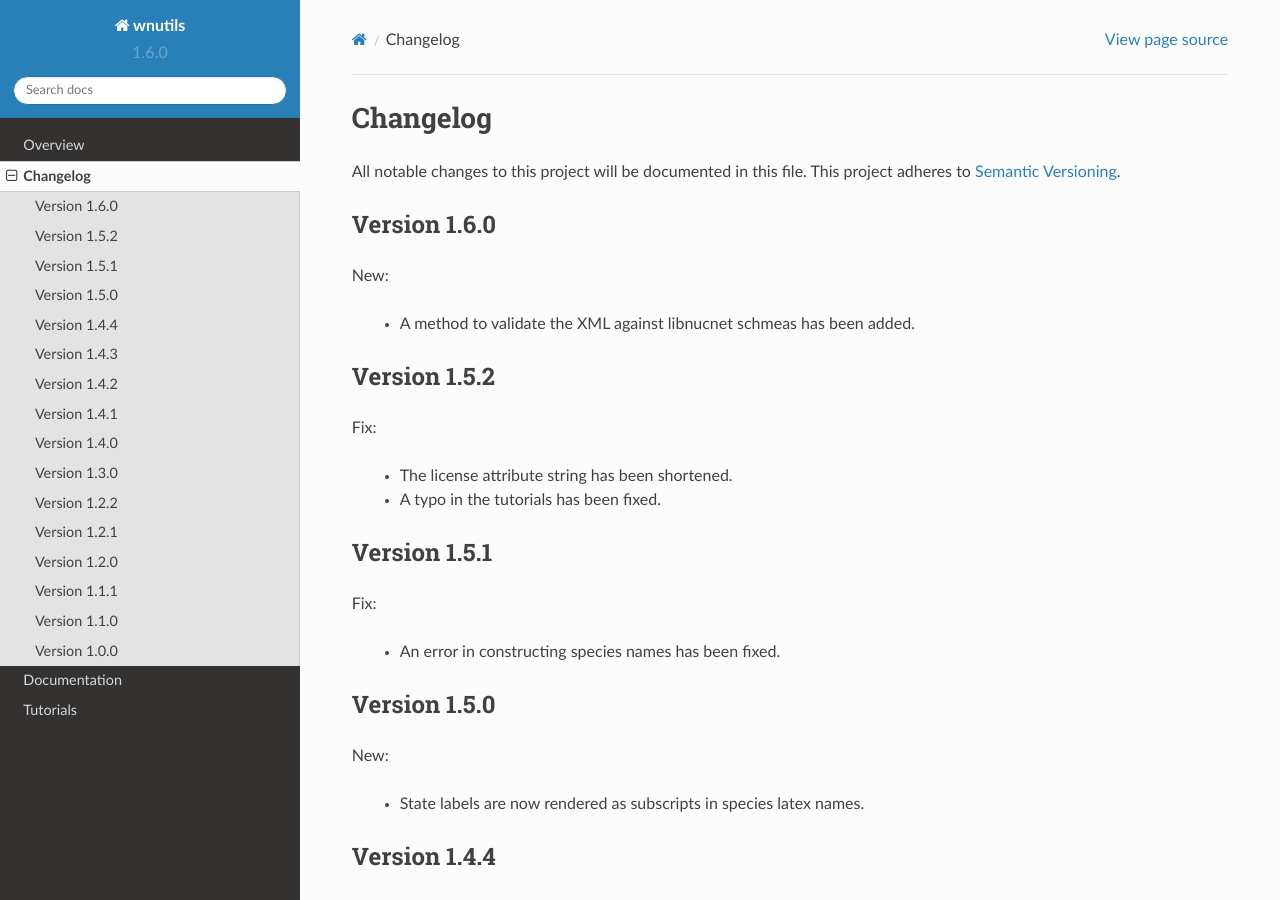
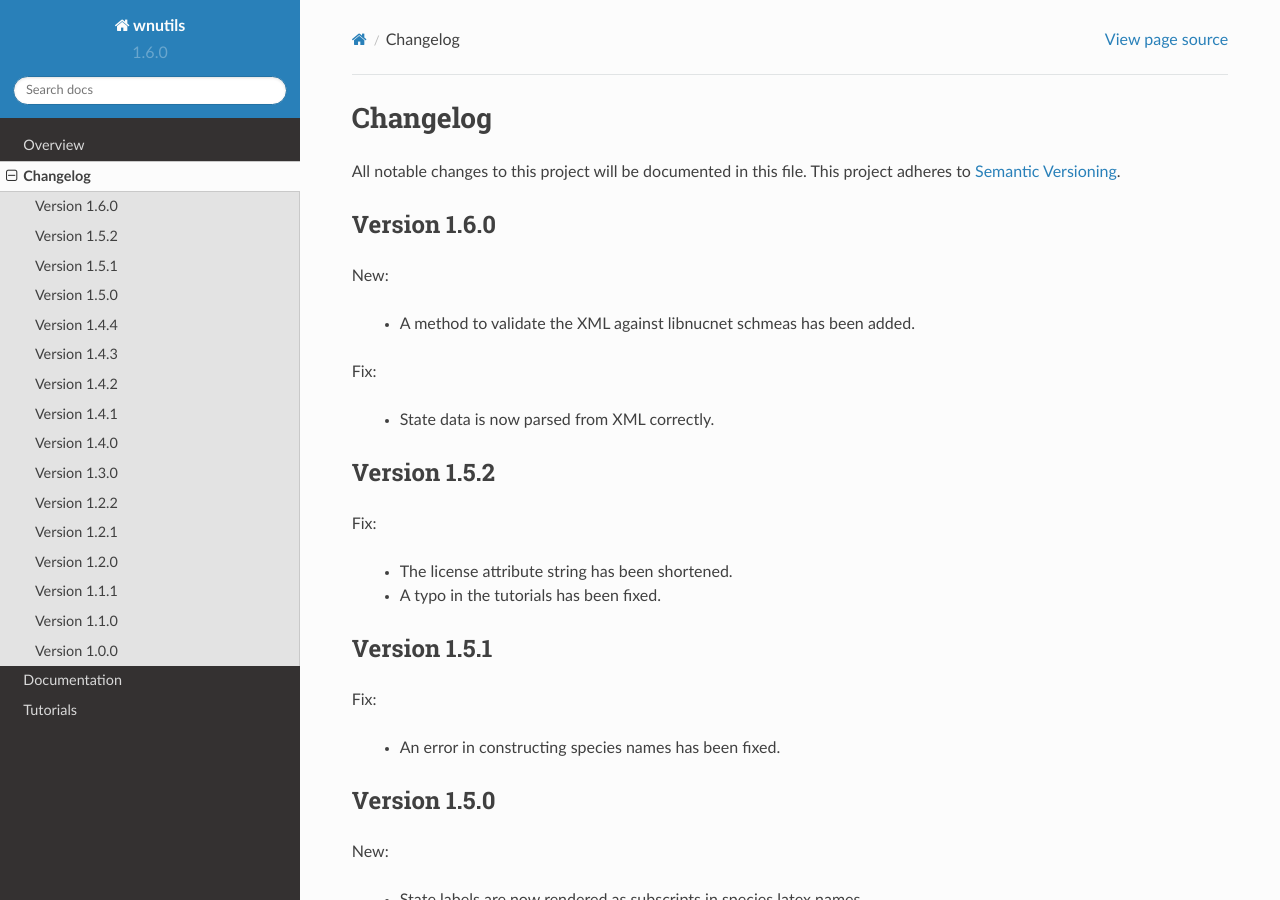
Before and after one commit to mbradle/wnutils, a Sphinx documentation site: the page built from doc/source/changelog.rst, in a window 1280 px wide and 900 px high. Built offline with Sphinx 7.4.7 and the Read the Docs theme 2.0.0, drawn with Linux system fonts in a browser that asks for light colours.

Commit message:
Update chenge log.

```diff
--- a/doc/source/changelog.rst
+++ b/doc/source/changelog.rst
@@ -10,6 +10,10 @@ Version 1.6.0
 New:
 
   * A method to validate the XML against libnucnet schmeas has been added.
+
+Fix:
+
+  * State data is now parsed from XML correctly.
 
 Version 1.5.2
 -------------
```
